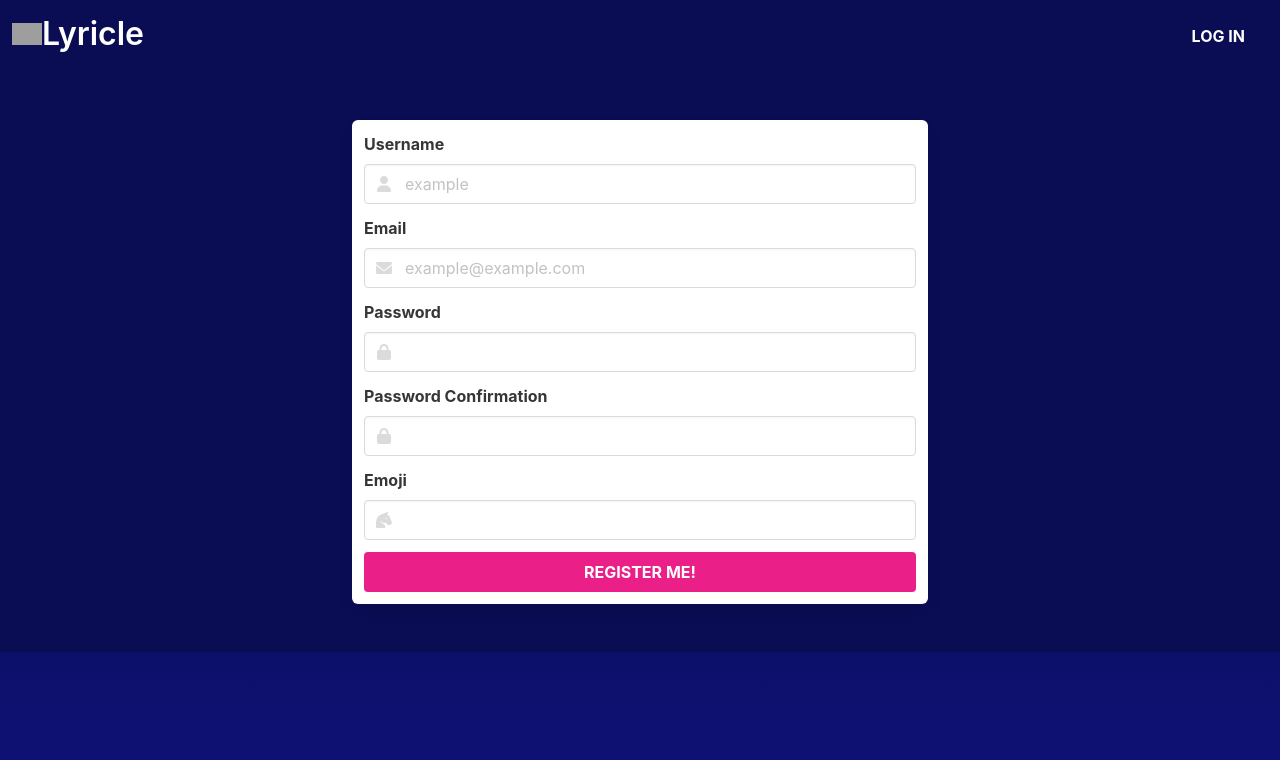
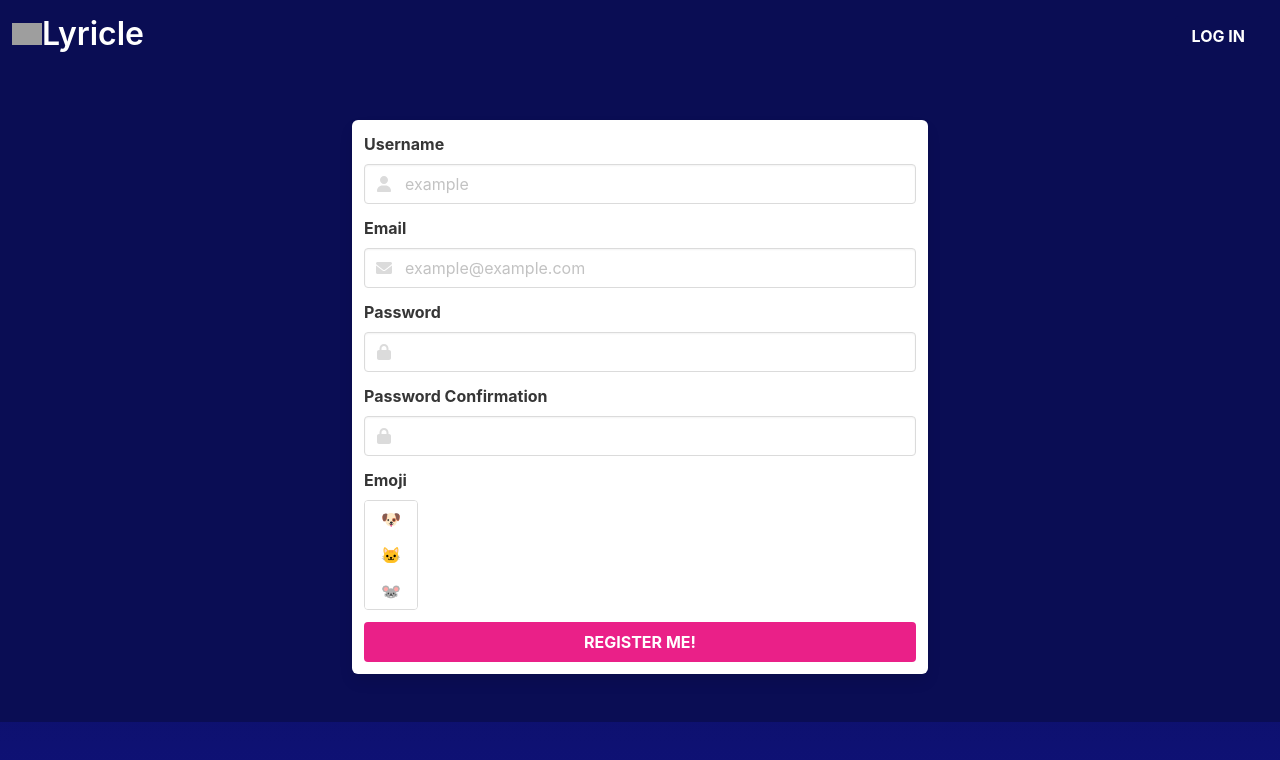
Before and after one commit to ashleygyngell/lyricle-frontend, a React app: page /register in a window 1280 px wide. Shown: the top 760 px of the page. Built offline with nearby package versions, Linux system fonts and the light colour scheme; grey boxes are pictures that could not be loaded.

Commit message:
update to register functionality, error messaes now displaying

```diff
--- a/src/components/Login.js
+++ b/src/components/Login.js
@@ -7,8 +7,10 @@ function Login() {
 
   const [user, setUser] = React.useState({
     email: '',
-    password: '',
+    password: ''
   });
+
+  const [errorMessage, updateErrorMessage] = React.useState('');
 
   function handleChange(event) {
     setUser({ ...user, [event.target.name]: event.target.value });
@@ -23,7 +25,7 @@ function Login() {
         localStorage.setItem('accessToken', data.token);
         navigate('/');
       } catch (err) {
-        console.error(err);
+        updateErrorMessage(err.response.data.message);
       }
     };
     getData();
@@ -78,6 +80,7 @@ function Login() {
                   Log Me In!
                 </button>
               </div>
+              <small className="has-text-danger"> {errorMessage}</small>
             </form>
           </div>
         </div>
--- a/src/components/Play.js
+++ b/src/components/Play.js
@@ -21,7 +21,7 @@ const Play = () => {
   const [submittedGuess, setSubmittedGuess] = React.useState('');
   const [correctGuess, setCorrectGuess] = React.useState('');
   const [countdown, setCountdown] = React.useState('');
-  const [searchForArtist, setSearchForArtist] = React.useState('ABBA');
+  const [searchForArtist, setSearchForArtist] = React.useState('Nate Dogg');
   const [searchArtistURI, setSearchArtistURI] = React.useState('');
   const [fullSongInfo, setFullSongInfo] = React.useState('');
   const [fetchedSongInfo, setFetchedSongInfo] = React.useState('');
@@ -59,7 +59,7 @@ const Play = () => {
       console.log(
         'HEYHEYHEY',
         data.response.hits[x].result.primary_artist.name,
-        data.response.hits[x].result.title
+        data.response.hits
       );
       const data2 = await getLyricsFromAPI({
         song_title: data.response.hits[x].result.title,
--- a/src/components/Register.js
+++ b/src/components/Register.js
@@ -10,7 +10,14 @@ function Register() {
     email: '',
     password: '',
     password_confirmation: '',
-    image: '',
+    image: ''
+  });
+
+  const [errorMessage, updateErrorMessage] = React.useState({
+    username: '',
+    email: '',
+    password: '',
+    password_confirmation: ''
   });
 
   function handleChange(event) {
@@ -25,10 +32,14 @@ function Register() {
         await registerUser(user);
         navigate('/login');
       } catch (err) {
-        console.error(err);
+        updateErrorMessage(err.response.data);
       }
     };
     getData();
+  }
+
+  function handleChangeForDropdown(event) {
+    setUser({ ...user, image: event.target.text });
   }
 
   return (
@@ -54,6 +65,7 @@ function Register() {
                 </span>
               </div>
             </div>
+            <small className="has-text-danger"> {errorMessage.username}</small>
             <div className="field">
               <label className="label">Email</label>
               <div className="control has-icons-left">
@@ -69,6 +81,8 @@ function Register() {
                 </span>
               </div>
             </div>
+            <small className="has-text-danger">{errorMessage.email}</small>
+
             <div className="field">
               <label className="label">Password</label>
               <div className="control has-icons-left">
@@ -85,6 +99,7 @@ function Register() {
                 </span>
               </div>
             </div>
+            <small className="has-text-danger">{errorMessage.password}</small>
             <div className="field">
               <label className="label">Password Confirmation</label>
               <div className="control has-icons-left">
@@ -101,21 +116,102 @@ function Register() {
                 </span>
               </div>
             </div>
-            <div className="field">
-              <label className="label">Emoji </label>
-              <div className="control has-icons-left">
-                <input
-                  className="input"
-                  placeholder=""
+            <div>
+              <small className="has-text-danger">
+                {errorMessage.password_confirmation}
+              </small>
+            </div>
+            <div class="select is-multiple is-fullwidt mb-3">
+              <label className="label ">Emoji </label>
+              <select multiple size="3">
+                <option
+                  onClick={handleChangeForDropdown}
+                  name="image"
+                  value={user.image}
+                >
+                  🐶{' '}
+                </option>
+                <option
+                  onClick={handleChangeForDropdown}
+                  name="image"
+                  value={user.image}
+                >
+                  🐱
+                </option>
+                <option
+                  onClick={handleChangeForDropdown}
+                  name="image"
+                  value={user.image}
+                >
+                  🐭
+                </option>
+                <option
+                  onClick={handleChangeForDropdown}
+                  name="image"
+                  value={user.image}
+                >
+                  🐰
+                </option>
+                <option
+                  onClick={handleChangeForDropdown}
+                  name="image"
+                  value={user.image}
+                >
+                  🦊
+                </option>
+                <option
+                  onClick={handleChangeForDropdown}
+                  name="image"
+                  value={user.image}
+                >
+                  🐻
+                </option>
+                <option
+                  onClick={handleChangeForDropdown}
+                  name="image"
+                  value={user.image}
+                >
+                  🐼
+                </option>
+                <option
+                  onClick={handleChangeForDropdown}
                   name="image"
                   onChange={handleChange}
                   value={user.image}
-                />
-                <span className="icon is-left">
-                  <i className="fas fa-horse-head"></i>
-                </span>
-              </div>
+                >
+                  🐨
+                </option>
+                <option
+                  onClick={handleChangeForDropdown}
+                  name="image"
+                  value={user.image}
+                >
+                  🐯
+                </option>
+                <option
+                  onClick={handleChangeForDropdown}
+                  name="image"
+                  value={user.image}
+                >
+                  🐮
+                </option>
+                <option
+                  onClick={handleChangeForDropdown}
+                  name="image"
+                  value={user.image}
+                >
+                  🐸
+                </option>
+                <option
+                  onClick={handleChangeForDropdown}
+                  name="image"
+                  value={user.image}
+                >
+                  🦉
+                </option>
+              </select>
             </div>
+
             <div className="field">
               <button type="submit" className="button is-fullwidth is-info">
                 Register Me!
```
Also changed, not shown: 1 other file (tests, documents, lock files or other folders).
